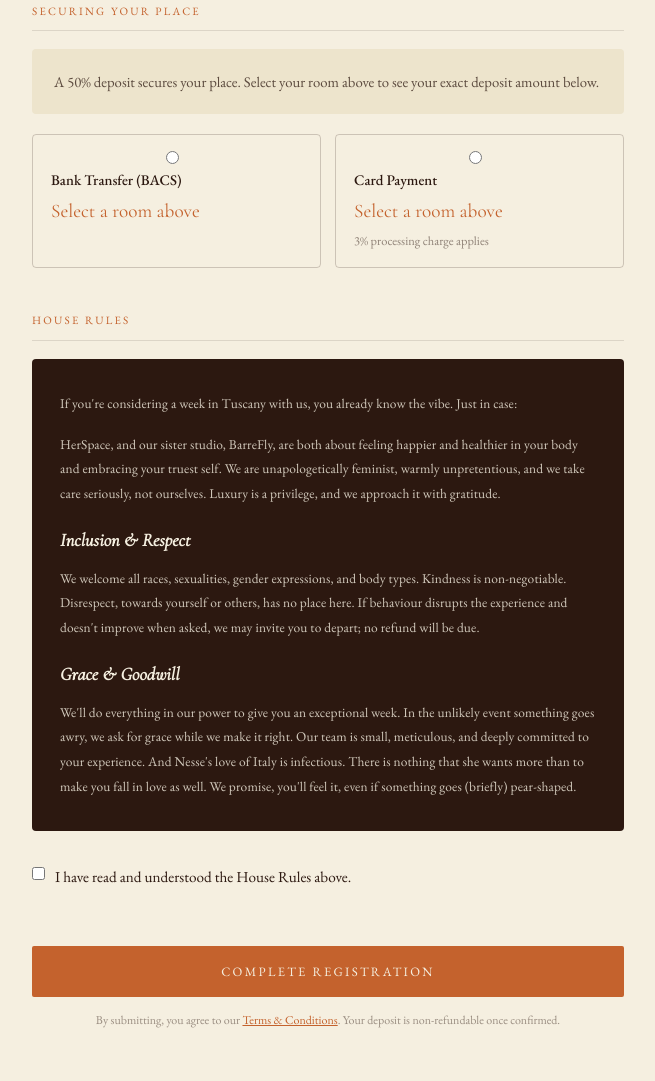
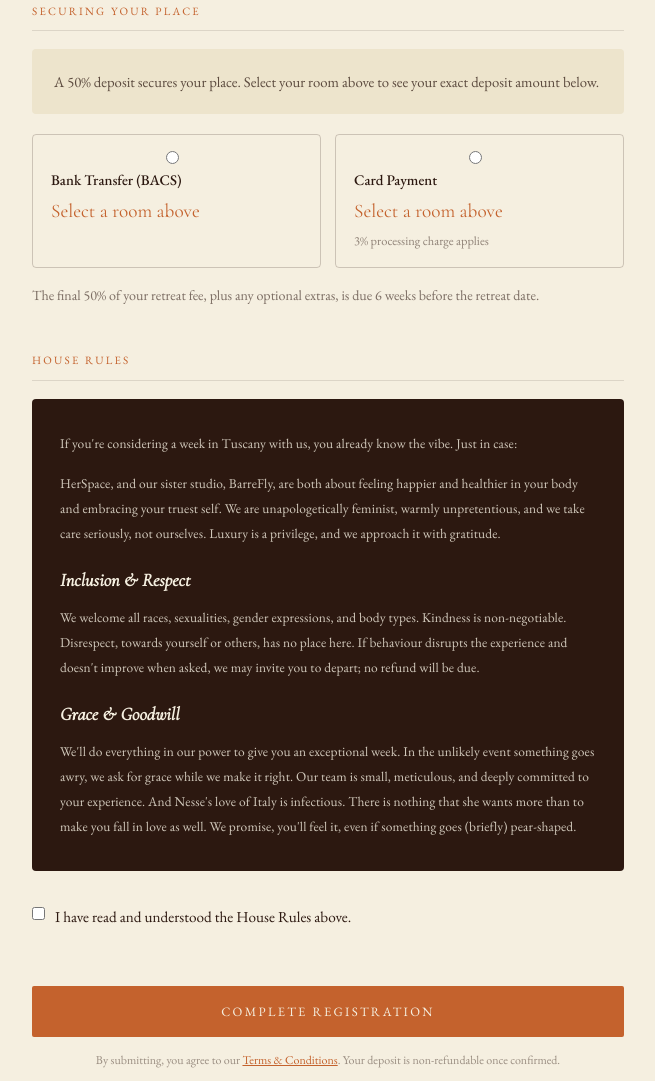
Before and after one commit to NesseHSL/inammorata, a website: page retreat-registration.html in a window 1280 px wide. Shown: the part 2277-3358 px from the top of the page, without its empty margins (312-967 px from the left). Drawn offline with nearby package versions, Linux system fonts and the light colour scheme.

Commit message:
Note final balance due date under deposit payment options

```diff
--- a/retreat-registration.html
+++ b/retreat-registration.html
@@ -323,6 +323,7 @@
       <div id="rf-card-note">
         <span id="rf-card-link-area">We'll send you a secure card payment link by email within 24 hours, including the 3% processing charge.</span>
       </div>
+      <p class="rf-note" style="margin-top:16px">The final 50% of your retreat fee, plus any optional extras, is due 6 weeks before the retreat date.</p>
     </div>
 
     <!-- HOUSE RULES -->
```
